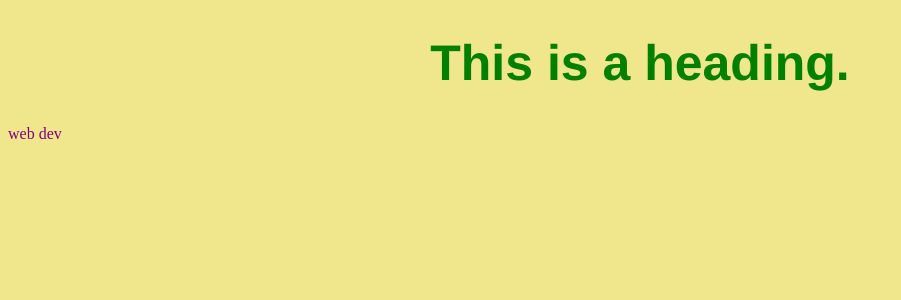
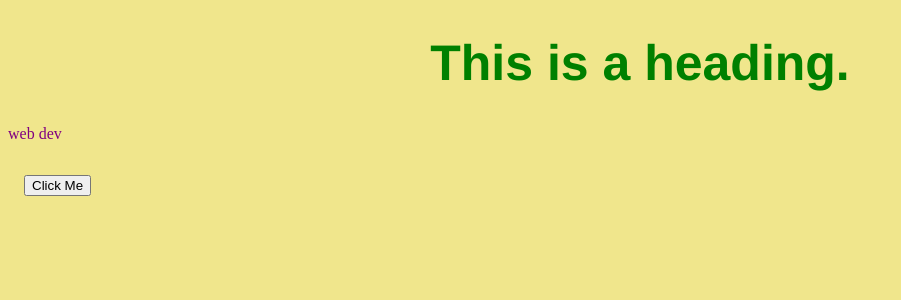
Before and after one commit to shnomp/react-group-project, a React (Vite) app: page / in a window 1280 px wide. Shown: the top 300 px of the page, without its empty margins (0-901 px from the left). Built offline with nearby package versions, Linux system fonts and the light colour scheme.

Commit message:
Added a working button that displays popup when clicked

```diff
--- a/src/App.jsx
+++ b/src/App.jsx
@@ -1,8 +1,17 @@
 export default function App() {
+  function handleClick() {
+    alert("You clicked the button!");
+  }
+
   return (
     <>
-      <h1 style={{color:"green", fontFamily:"helvetica", fontSize:"50px", textAlign:"center" }}>This is a heading.</h1>
-      <p style={{color:"purple"}}>web dev</p>
+      <h1 style={{ color: "green", fontFamily: "helvetica", fontSize: "50px", textAlign: "center" }}>This is a heading.</h1>
+      <p style={{ color: "purple" }}>web dev</p>
+      <div style={{ padding: '1em' }}>
+        <button style={{ fontFamily: "fantasy" }} onClick={handleClick}>
+          Click Me
+        </button>
+      </div>
     </>
   );
 }
```
